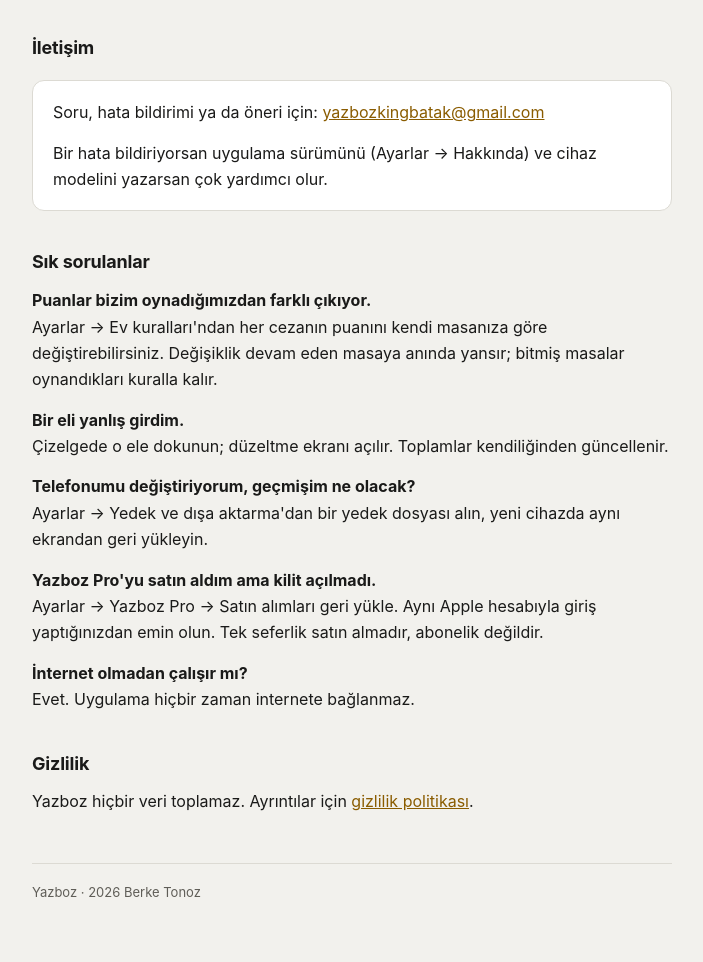
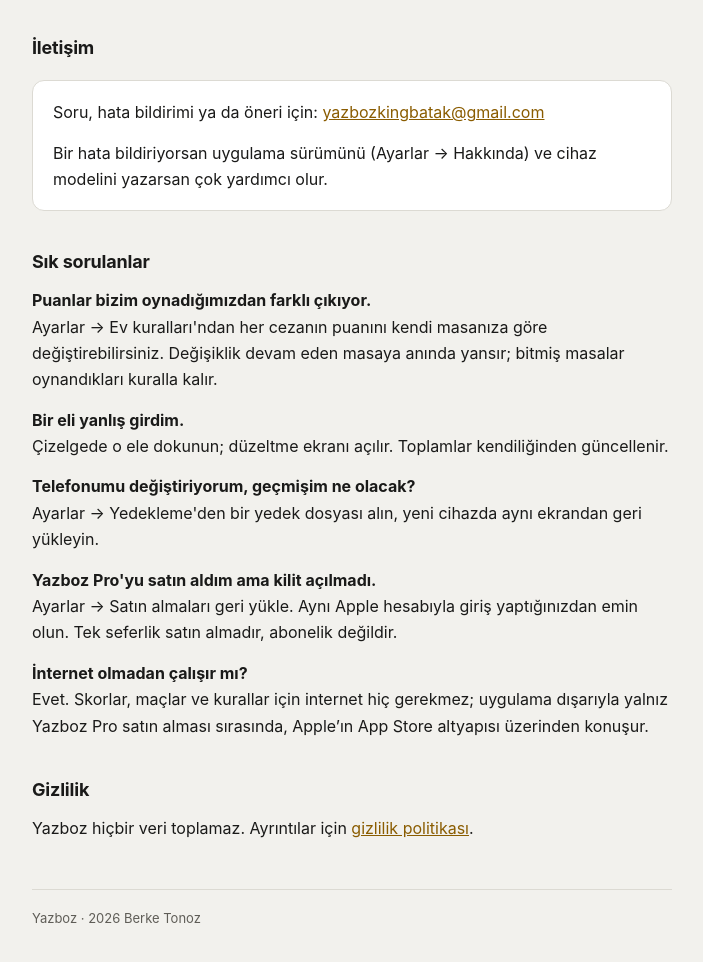
Before and after one commit to berketonoz/yazboz-site, a plain HTML site: page index.html in a window 1280 px wide. Shown: the part 132-1094 px from the top of the page, without its empty margins (288-991 px from the left). Drawn offline with Linux system fonts and the light colour scheme.

Commit message:
index.html guncellendi

```diff
--- a/index.html
+++ b/index.html
@@ -64,15 +64,15 @@
   güncellenir.</p>
 
   <p><strong>Telefonumu değiştiriyorum, geçmişim ne olacak?</strong><br>
-  Ayarlar → Yedek ve dışa aktarma'dan bir yedek dosyası alın, yeni cihazda
+  Ayarlar → Yedekleme'den bir yedek dosyası alın, yeni cihazda
   aynı ekrandan geri yükleyin.</p>
 
   <p><strong>Yazboz Pro'yu satın aldım ama kilit açılmadı.</strong><br>
-  Ayarlar → Yazboz Pro → Satın alımları geri yükle. Aynı Apple hesabıyla
+  Ayarlar → Satın almaları geri yükle. Aynı Apple hesabıyla
   giriş yaptığınızdan emin olun. Tek seferlik satın almadır, abonelik değildir.</p>
 
   <p><strong>İnternet olmadan çalışır mı?</strong><br>
-  Evet. Uygulama hiçbir zaman internete bağlanmaz.</p>
+  Evet. Skorlar, maçlar ve kurallar için internet hiç gerekmez; uygulama dışarıyla yalnız Yazboz Pro satın alması sırasında, Apple’ın App Store altyapısı üzerinden konuşur.</p>
 
   <h2>Gizlilik</h2>
   <p>Yazboz hiçbir veri toplamaz. Ayrıntılar için
```
